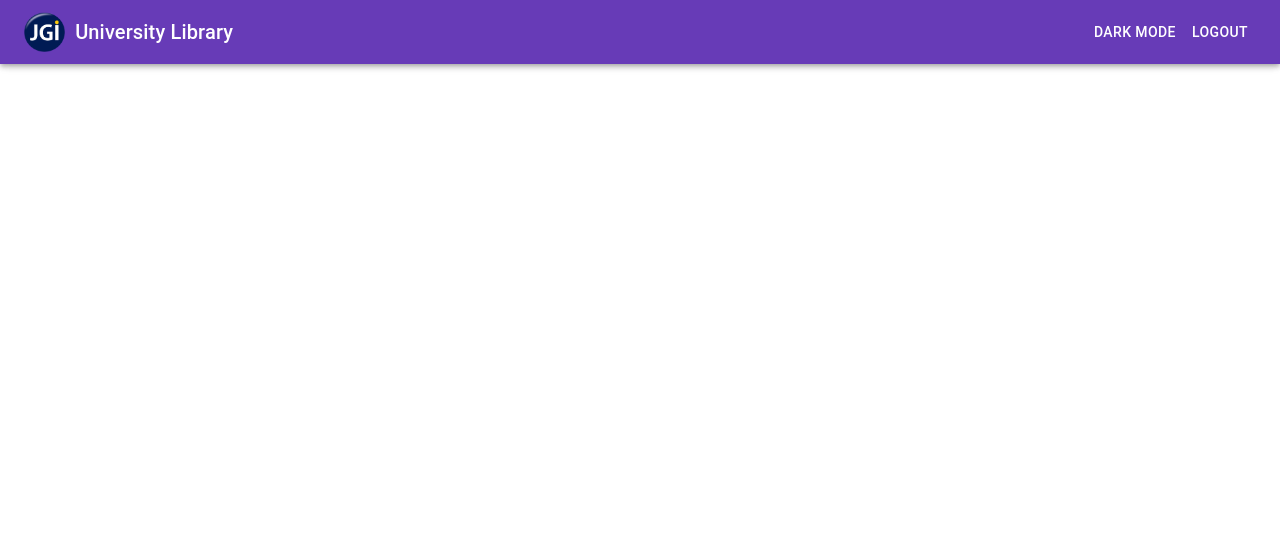
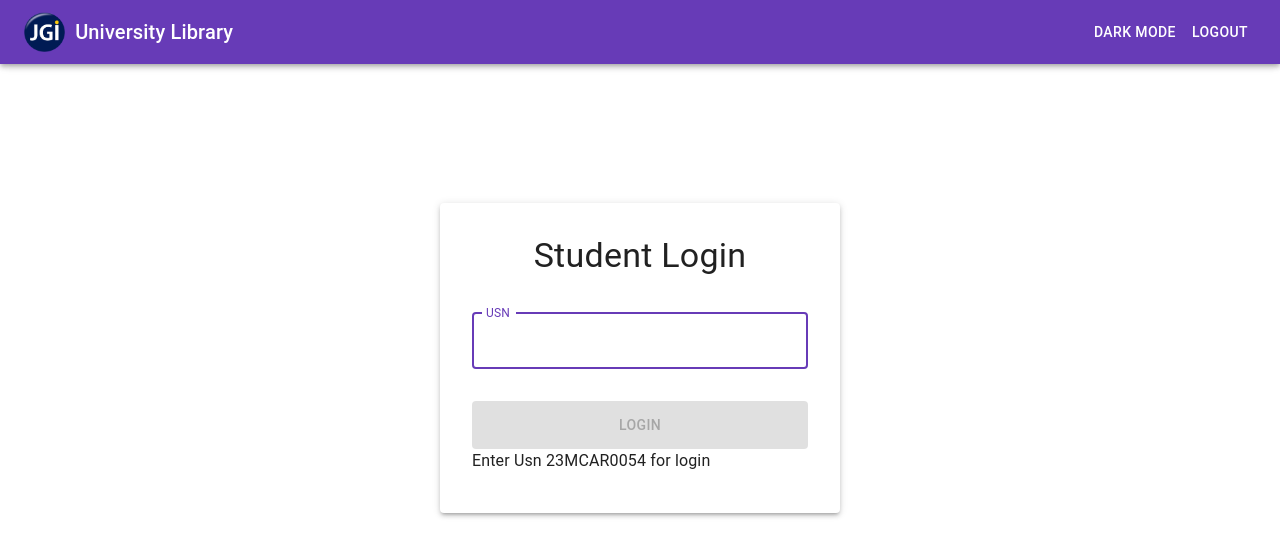
Before and after one commit to DhruvPandya2002/Lbrary-Managaement-UserSide, a React (Create React App) app: page / in a window 1280 px wide. Shown: the top 556 px of the page. Built offline with nearby package versions, Linux system fonts and the light colour scheme; no server answers; sample sign-in values are in the browser's storage.

Commit message:
homepage

```diff
--- a/src/App.js
+++ b/src/App.js
@@ -102,7 +102,7 @@ const App = ({ darkMode, toggleTheme }) => {
       >
         <Routes>
           <Route path="/HomePage"element={user ? <HomePage /> : <Login setUser={setUser} />} />
-          <Route path="/Login" element={<Login setUser={setUser} />} />
+          <Route path="/" element={<Login setUser={setUser} />} />
         </Routes>
       </Box>
     </Box>
--- a/src/HomePage.js
+++ b/src/HomePage.js
@@ -146,6 +146,9 @@ const App = () => {
   return (
     <Container maxWidth="sm" style={{ marginTop: "3rem" }}>
       <Box textAlign="center" mb={3}>
+        <marquee width="100%" direction="left" height="100px">
+          This Project is Currently in Development Phase
+        </marquee>
         <Typography variant="h4" gutterBottom color="primary">
           Library Search
         </Typography>
@@ -223,7 +226,11 @@ const App = () => {
                   alt={book.title}
                   height="140px" // You can adjust the height of the image as needed
                   image={book.url} // Assuming the book data contains an imageURL field
-                  style={{ height: '400px', width: 'auto', marginRight: '10px' }}
+                  style={{
+                    height: "400px",
+                    width: "auto",
+                    marginRight: "10px",
+                  }}
                 />
                 <CardContent>
                   <Typography variant="h6" color="primary" gutterBottom>
--- a/src/Login.js
+++ b/src/Login.js
@@ -98,6 +98,9 @@ const Login = ({ setUser }) => {
               {loading ? <CircularProgress size={24} color="inherit" /> : "Login"}
             </Button>
           </form>
+          <Typography variant="h8" gutterBottom align="center">
+            Enter Usn 23MCAR0054 for login
+          </Typography>
         </CardContent>
       </Card>
     </Box>
```
